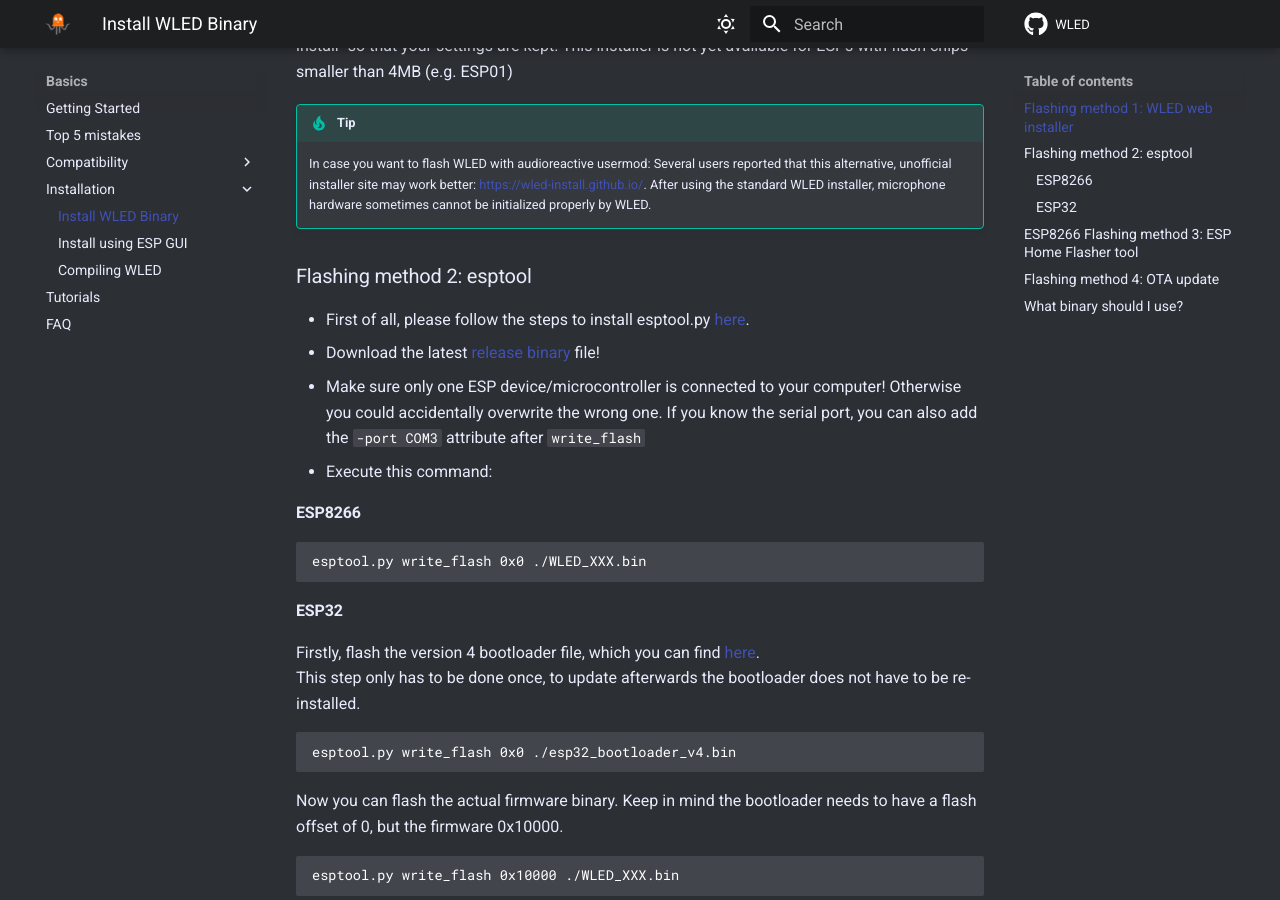
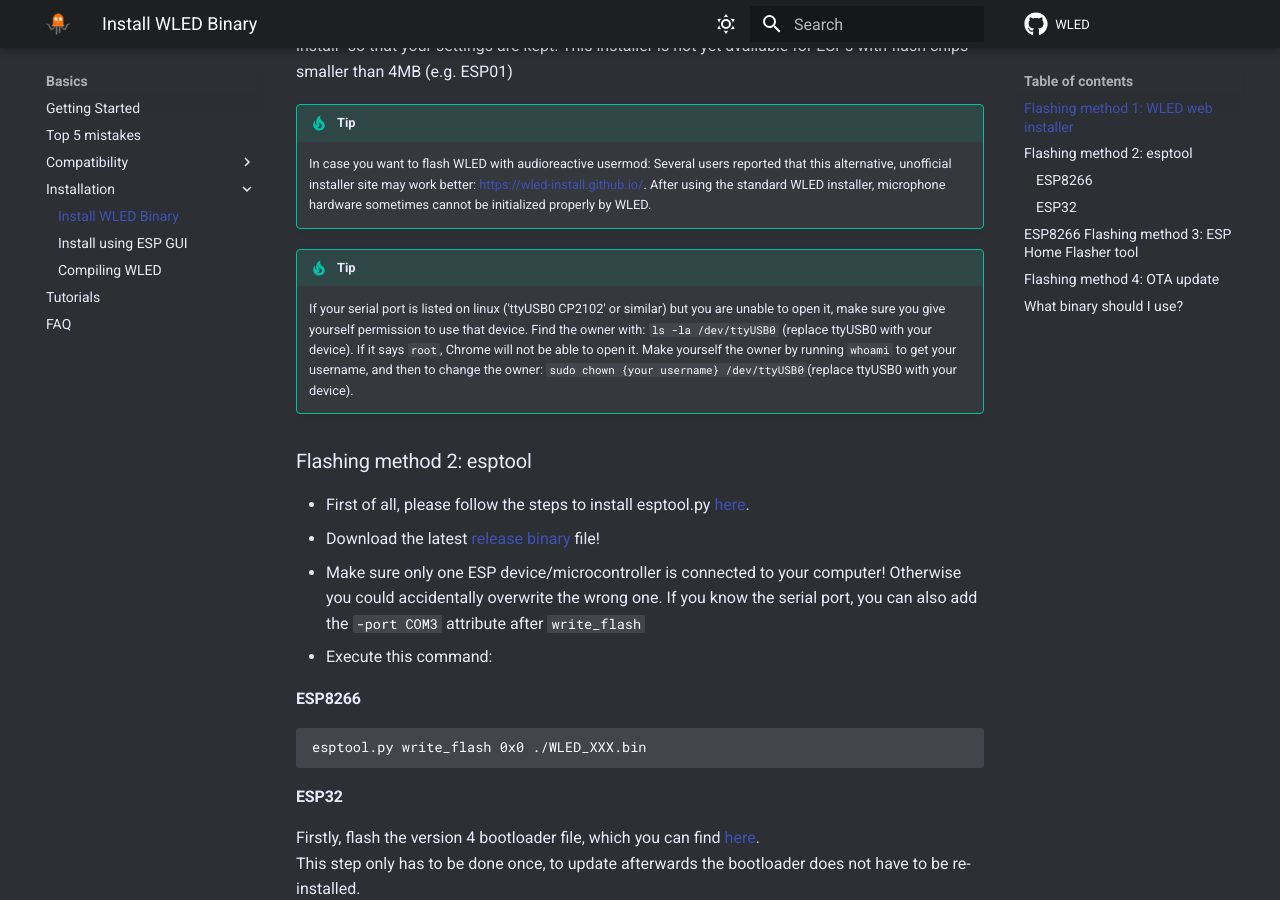
Before and after one commit to Aircoookie/WLED-Docs, an MkDocs documentation site: the page built from docs/basics/install-binary.md, in a window 1280 px wide and 900 px high, scrolled down 446 px. Built offline with MkDocs 1.6.1 and Material for MkDocs 9.7.7, drawn with Linux system fonts in a browser that asks for light colours; comment, search, counter and statistics services are not loaded.

Commit message:
document linux error with online installer

```diff
--- a/docs/basics/install-binary.md
+++ b/docs/basics/install-binary.md
@@ -18,6 +18,13 @@
     In case you want to flash WLED with audioreactive usermod:
     Several users reported that this alternative, unofficial installer site may work better: [https://wled-install.github.io/](https://wled-install.github.io/).
     After using the standard WLED installer, microphone hardware sometimes cannot be initialized properly by WLED.
+
+!!! tip
+    If your serial port is listed on linux ('ttyUSB0 CP2102' or similar) but you are unable to open it, make sure you give yourself permission to use that device.
+    Find the owner with:
+    `ls -la /dev/ttyUSB0` (replace ttyUSB0 with your device). If it says `root`, Chrome will not be able to open it.
+    Make yourself the owner by running `whoami` to get your username, and then to change the owner:
+    `sudo chown {your username} /dev/ttyUSB0`(replace ttyUSB0 with your device).
 
 ### Flashing method 2: esptool
 
```
